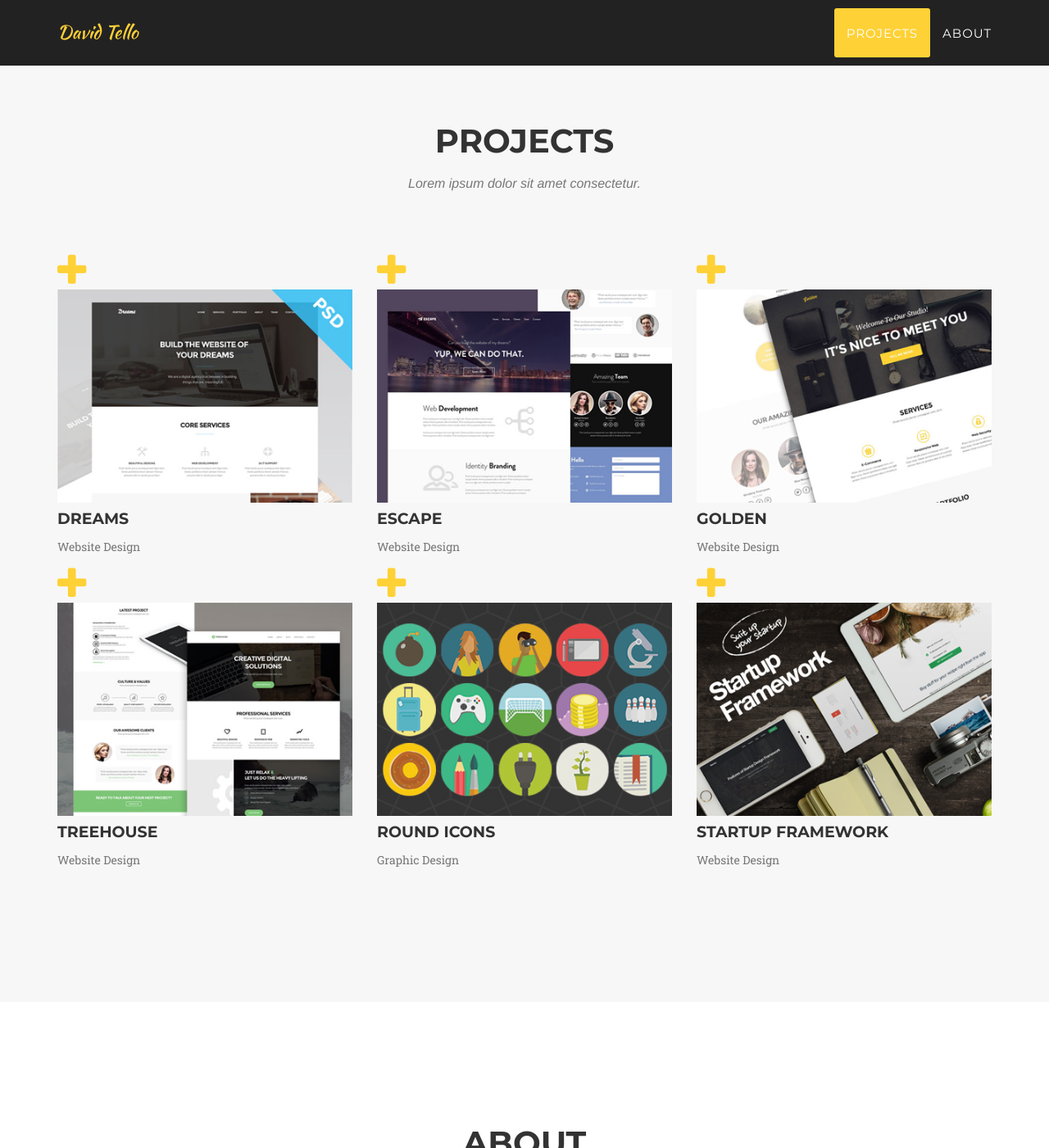
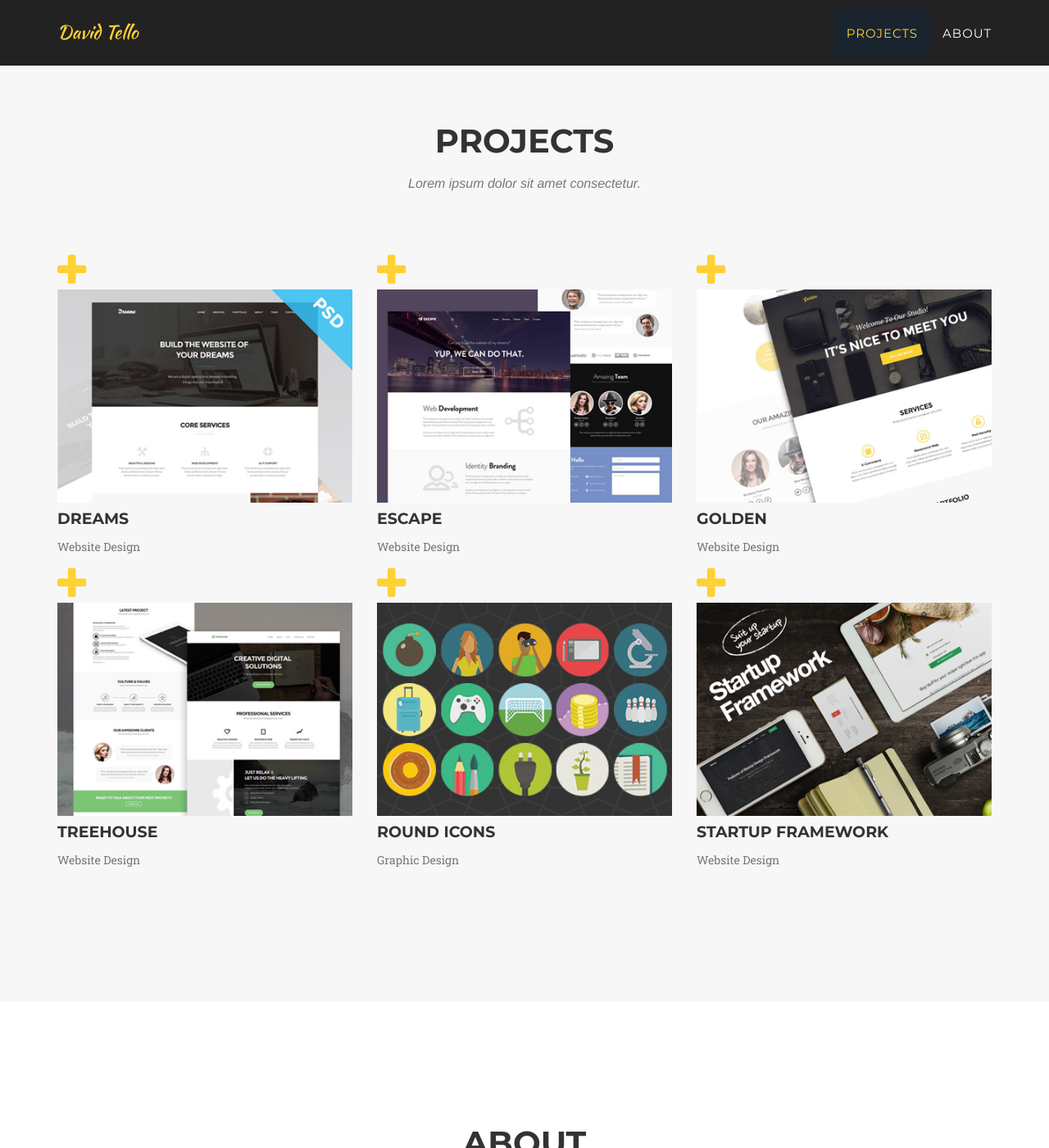
Before and after one commit to DavidTello1/Portfolio, a Jekyll site: the page built from index.html, in a window 1280 px wide and 1400 px high. Shown: the whole window at 82% size. Built offline with Jekyll 4.4.1, drawn with Linux system fonts in a browser that asks for light colours; some web fonts are replaced.

Commit message:
Update agency.css

```diff
--- a/_includes/css/agency.css
+++ b/_includes/css/agency.css
@@ -223,8 +223,7 @@ fieldset[disabled] .btn-xl.active {
 
 .navbar-default .navbar-nav>.active>a {
     border-radius: 0;
-    color: #fff;
-    background-color: #{{ site.data.template.color.primary }};
+    color: #{{ site.data.template.color.primary }};
 }
 
 .navbar-default .navbar-nav>.active>a:hover,
```
